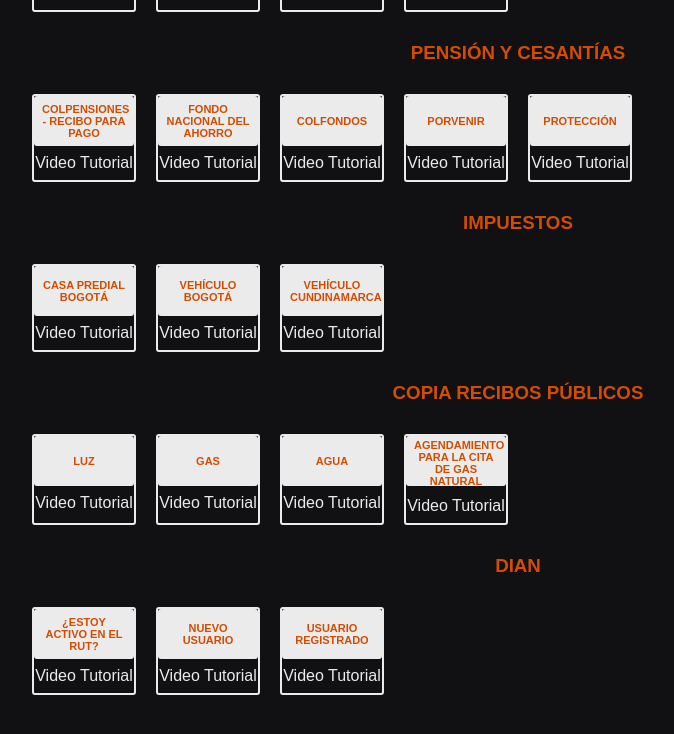
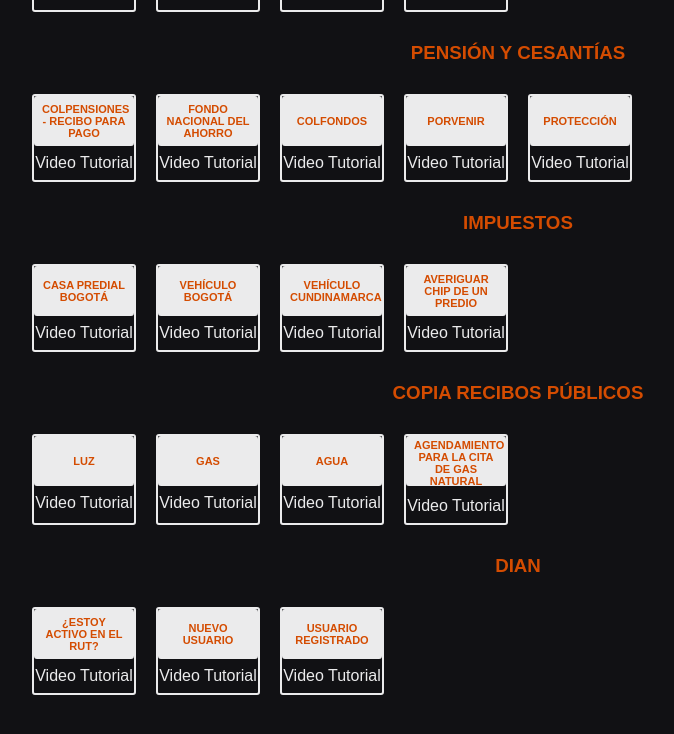
Before and after one commit to alberthfabian/fireplace, a React (Create React App) app: page / in a window 1280 px wide. Shown: the part 776-1510 px from the top of the page, without its empty margins (122-796 px from the left). Built offline with nearby package versions, Linux system fonts and the light colour scheme; no server answers.

Commit message:
Find out a property chip

```diff
--- a/src/components/Data/Taxes/index.js
+++ b/src/components/Data/Taxes/index.js
@@ -19,5 +19,12 @@
     'video': 'Video Tutorial',
     'linkVideo': 'https://www.youtube.com/channel/UCvi2KWTO8kKJZUO8cdJ2b6g',
     'linkDocument': 'https://impuvehiculo.cundinamarca.gov.co/sivervcundinamarca/liquidacionweb/primeraa.php'
+  },
+  {
+    'id': 4,
+    'name': 'AVERIGUAR CHIP DE UN PREDIO',
+    'video': 'Video Tutorial',
+    'linkVideo': 'https://www.youtube.com/channel/UCvi2KWTO8kKJZUO8cdJ2b6g',
+    'linkDocument': 'https://catastroenlinea.catastrobogota.gov.co/cfoca/Servicios/ConsultaChip.jspx'
   }
 ]
```
